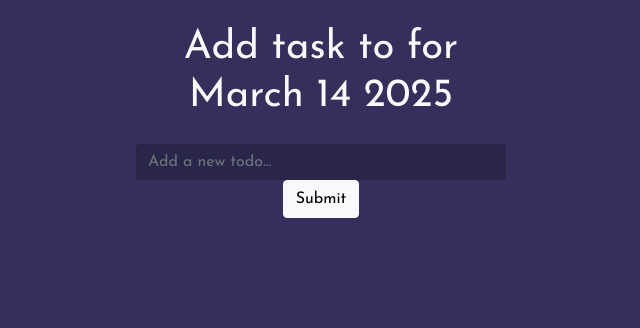
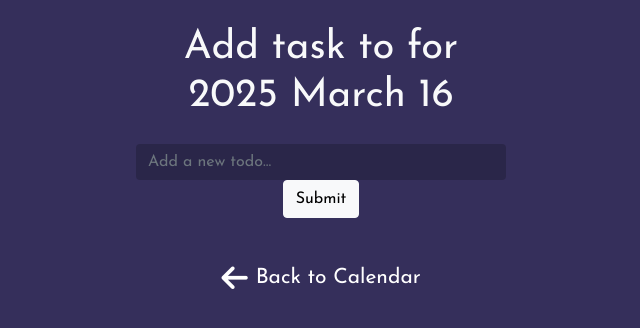
Before and after one commit to antonzhuraliou/to_do_list, a Django app: page /task_for_day/16/3/2025/ in a window 1280 px wide. Shown: the top 328 px of the page, without its empty margins (319-959 px from the left). Run offline with Django 5.2, Linux system fonts and the light colour scheme; data that the repository does not hold is empty; parts of the project's set-up code (start-up, migrations or seed data) failed here and were passed over; some libraries are stand-ins or nearby versions.

Commit message:
Add back to calendar button

```diff
--- a/tasks/templates/tasks/day_task_page.html
+++ b/tasks/templates/tasks/day_task_page.html
@@ -29,7 +29,7 @@
   <body>
     <div class="container">
       <header class="text-center text-light my-4">
-        <h1 class="mb-4">Add task to for March 14 2025 </h1>
+        <h1 class="mb-4">Add task to for {{date_to_add.0}} {{date_to_add.1}} {{date_to_add.2}} </h1>
       </header>
 
       <form method="post" class="add text-center my-4">
@@ -63,6 +63,11 @@
     </script>
 
     </div>
+    <div class="calendar-back-container">
+        <a href="{% url 'calendar' %}" class="calendar-back-to-tasks">
+            <i class="fas fa-arrow-left"></i> Back to Calendar
+        </a>
+    </div>
     <script src="app.js"></script>
   </body>
 </html>
```
